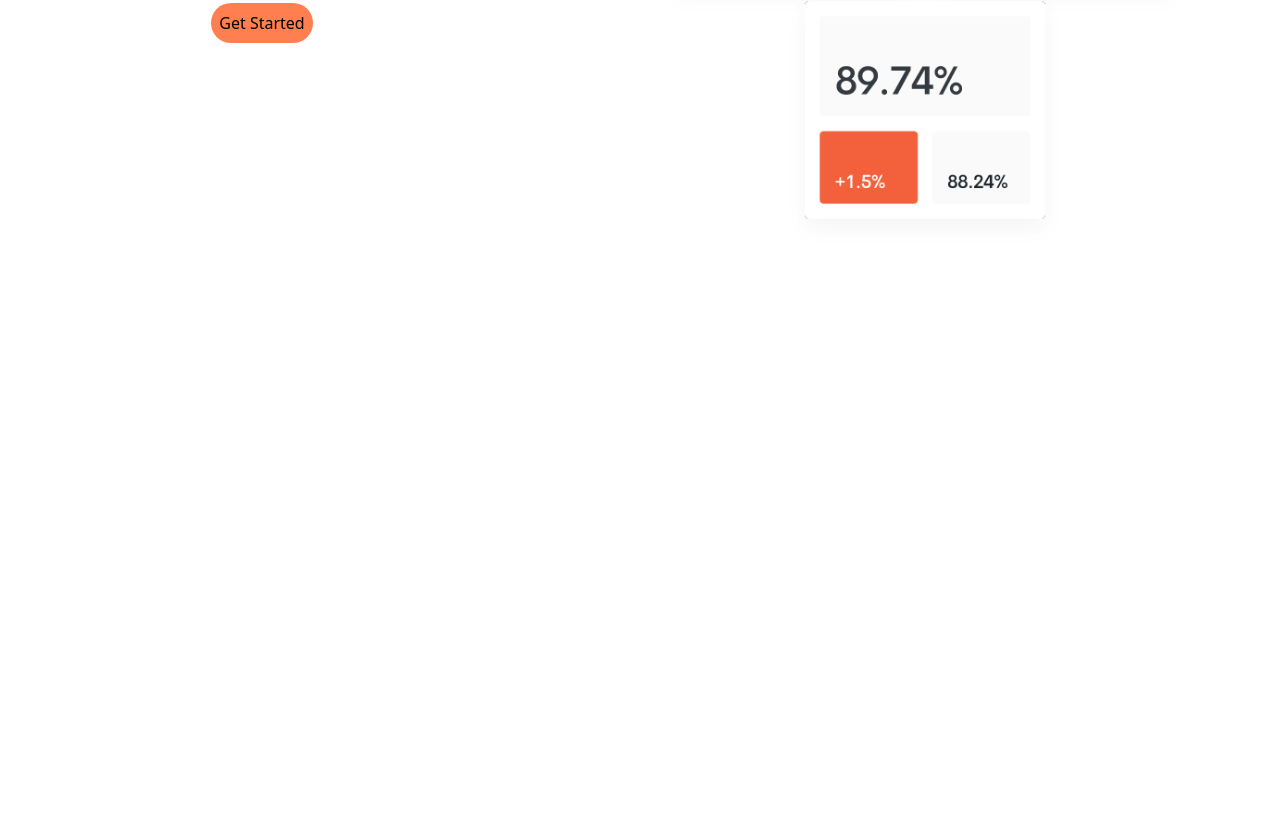
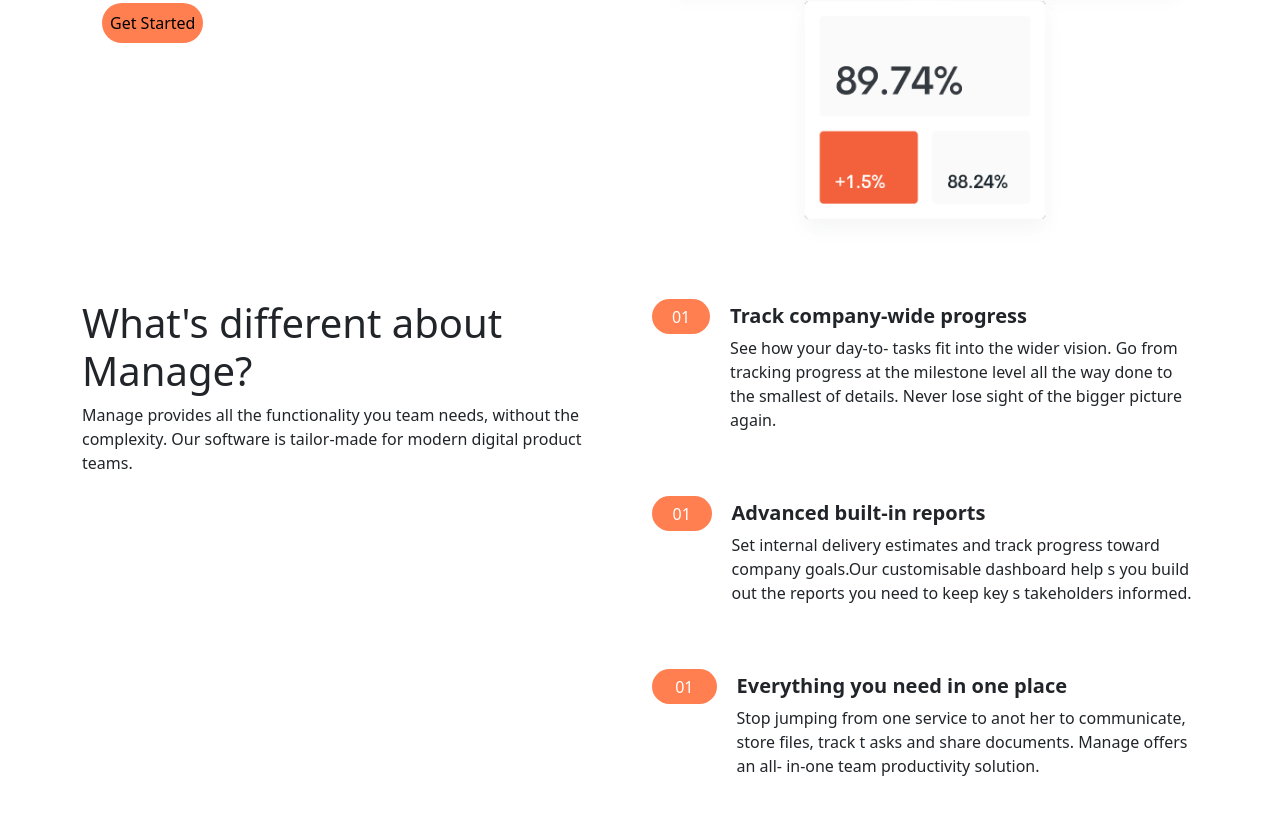
Before and after one commit to Muhammad-Mehedi-Hasan-Opi-Sarker/manage, a React (Create React App) app: page / in a window 1280 px wide. Shown: the part 360-1174 px from the top of the page. Before the commit the page ends 800 px from the top, so only its background shows below. Built offline with nearby package versions, Linux system fonts and the light colour scheme.

Commit message:
add manage

```diff
--- a/src/App.js
+++ b/src/App.js
@@ -11,7 +11,7 @@ import Navbar from './Pages/Home/Navbar';
 
 function App() {
   return (
-    <div className="App container">
+    <div className="container">
       <Navbar></Navbar>
       <Routes>
         <Route path='/' element={<Home></Home>}></Route>
--- a/src/Pages/Home/Home.js
+++ b/src/Pages/Home/Home.js
@@ -1,10 +1,12 @@
 import React from 'react';
+import Manage from './Manage/Manage';
 import Progress from './Progress/Progress';
 
 const Home = () => {
     return (
         <div>
             <Progress></Progress>
+            <Manage></Manage>
         </div>
     );
 };
--- /dev/null
+++ b/src/Pages/Home/Manage/Manage.css
@@ -0,0 +1,14 @@
+/* .first{
+    width: 450px;
+}
+.second{
+    width: 450px;
+} */
+.but{
+    height: 35px;
+    width: 150px;
+}
+.st{
+    margin-left: 20px;
+    margin-top: 5px;
+}
--- /dev/null
+++ b/src/Pages/Home/Manage/Manage.js
@@ -0,0 +1,63 @@
+import React from 'react';
+import './Manage.css';
+
+const Manage = () => {
+    return (
+        <div className='row'>
+            <section className='col-lg-6'>
+                <div className='first'>
+                    <h1>What's different about Manage?</h1>
+                    <p>Manage provides all the functionality you
+                        team needs, without the complexity.
+                        Our software is tailor-made for modern digital product teams.</p>
+                </div>
+            </section>
+
+            <section className='col-lg-6 write'>
+                <div className='second'>
+                    <div className='mb-5 d-flex'>
+
+                        <button style={{ backgroundColor: '#FF7F50' }}
+                            className='text-white rounded-pill border-0 but'>01
+                        </button>
+                        <div className='st'>
+                            <h5 className='fw-bold'>Track company-wide progress</h5>
+                            <p>See how your day-to- tasks fit into the wider vision. Go from tracking
+                                progress at the milestone level all the way done to the smallest of details.
+                                Never lose sight of the bigger picture again.</p>
+                        </div>
+                    </div>
+                    <div className='mb-5 d-flex'>
+
+                        <button style={{ backgroundColor: '#FF7F50' }}
+                            className='text-white rounded-pill border-0 but'>01
+                        </button>
+                        <div className='st'>
+                            <h5 className='fw-bold'>Advanced built-in reports</h5>
+                            <p>Set internal delivery estimates and track progress
+                                toward company goals.Our customisable dashboard help
+                                s you build out the reports you need to keep key s
+                                takeholders informed.</p>
+                        </div>
+                    </div>
+                    <div className='mb-5 d-flex'>
+
+                        <button style={{ backgroundColor: '#FF7F50' }}
+                            className='text-white rounded-pill border-0 but'>01
+                        </button>
+                        <div className='st'>
+                            <h5 className='fw-bold'>Everything you need in one place</h5>
+                            <p>Stop jumping from one service to anot
+                                her to communicate, store files, track t
+                                asks and share documents. Manage offers an all-
+                                in-one team productivity solution.</p>
+                        </div>
+                    </div>
+
+                </div>
+            </section>
+        </div>
+    );
+};
+
+export default Manage;
--- a/src/Pages/Home/Progress/Progress.js
+++ b/src/Pages/Home/Progress/Progress.js
@@ -3,7 +3,7 @@ import progress from '../../../assets/progress.png';
 
 const Progress = () => {
     return (
-        <div className='row'>
+        <div className='row mb-5'>
 
             <div className='col-lg-6 order-sm-2'>
                 <img className='img-fluid' src={progress} alt="" />
```
